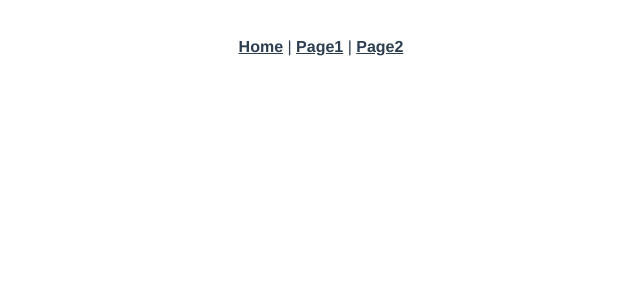
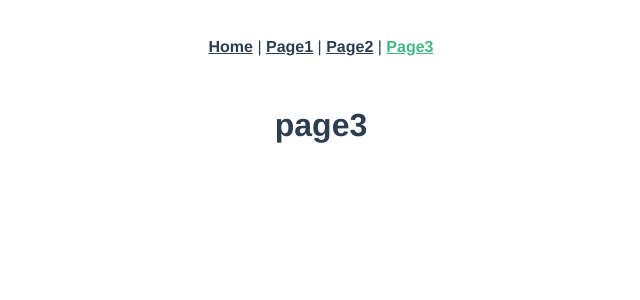
Before and after one commit to konno10/hoge, a Vue app: page /Page3 in a window 1280 px wide. Shown: the top 300 px of the page, without its empty margins (319-959 px from the left). Built offline with nearby package versions, Linux system fonts and the light colour scheme.

Commit message:
Page3作成

```diff
--- a/src/App.vue
+++ b/src/App.vue
@@ -3,7 +3,8 @@
     <div id="nav">
       <router-link to="/">Home</router-link> |
       <router-link to="/Page1">Page1</router-link> |
-      <router-link to="/Page2">Page2</router-link>
+      <router-link to="/Page2">Page2</router-link> |
+      <router-link to="/Page3">Page3</router-link>
     </div>
     <router-view/>
   </div>
--- a/src/router/index.js
+++ b/src/router/index.js
@@ -19,6 +19,11 @@ const routes = [
     path: '/Page2',
     name: 'Page2',
     component: () => import('../views/Page2.vue')
+  },
+  {
+    path: '/Page3',
+    name: 'Page3',
+    component: () => import('../views/Page3.vue')
   }
 ]
 
--- /dev/null
+++ b/src/views/Page3.vue
@@ -0,0 +1,5 @@
+<template>
+  <div class="about">
+    <h1>page3</h1>
+  </div>
+</template>
```
